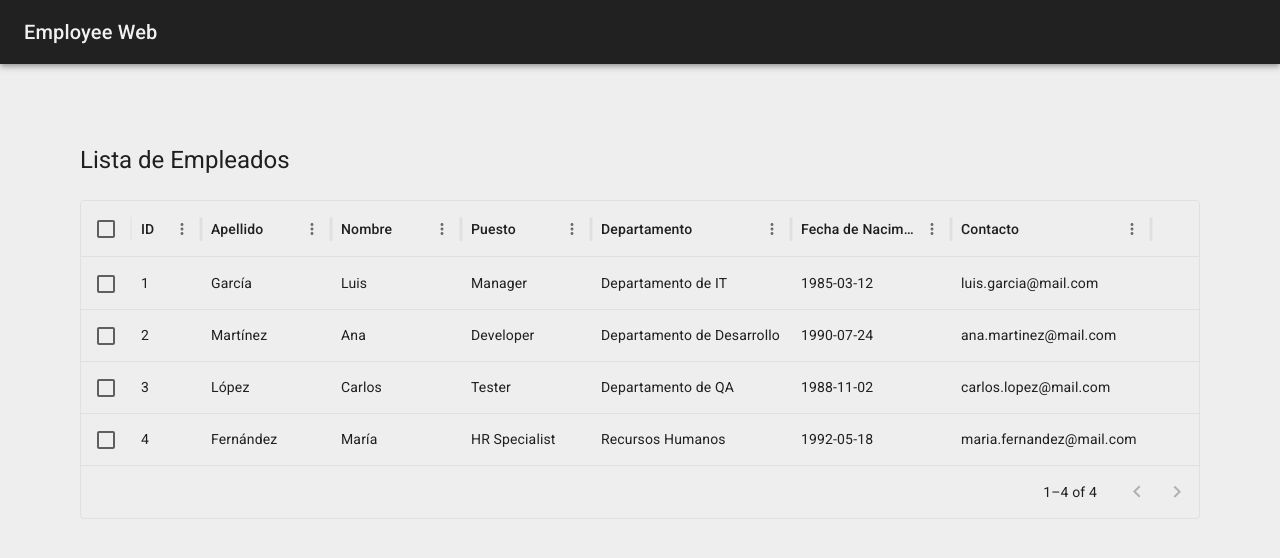
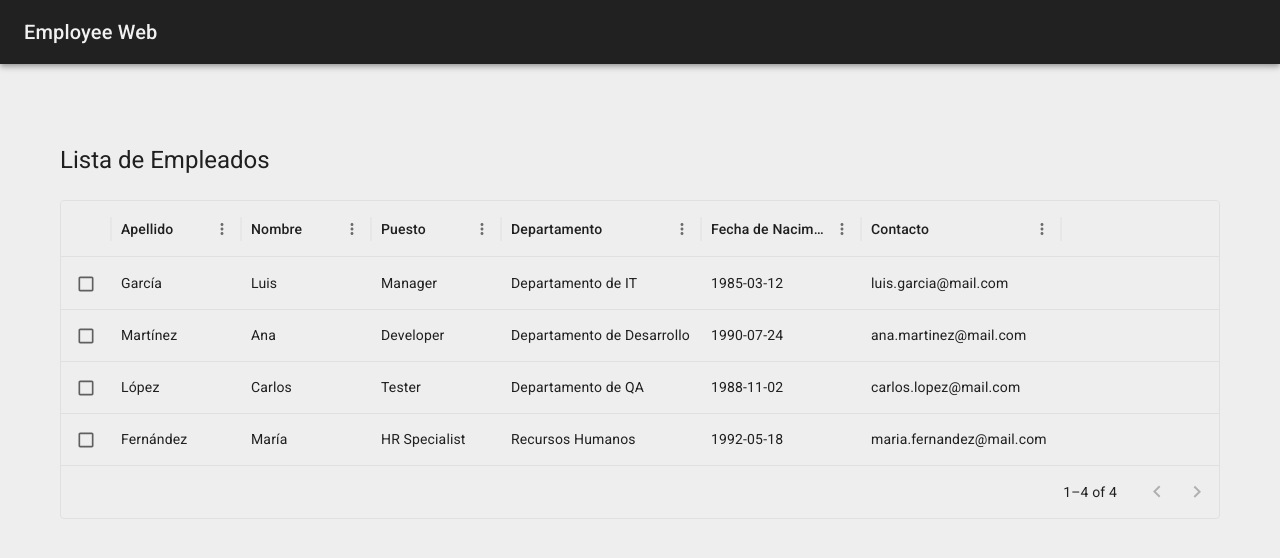
Before and after one commit to MartinezFabian/EmployeeWeb_React_TypeScript, a React (Vite) app: page / in a window 1280 px wide. Shown: the top 558 px of the page. Built offline with nearby package versions, Linux system fonts and the light colour scheme.

Commit message:
Add models Employee.ts and EmployeesState.ts

```diff
--- a/package.json
+++ b/package.json
@@ -15,8 +15,10 @@
     "@mui/icons-material": "^5.15.19",
     "@mui/material": "^5.15.19",
     "@mui/x-data-grid": "^7.6.1",
+    "@reduxjs/toolkit": "^2.2.5",
     "react": "^18.2.0",
-    "react-dom": "^18.2.0"
+    "react-dom": "^18.2.0",
+    "react-redux": "^9.1.2"
   },
   "devDependencies": {
     "@types/react": "^18.2.66",
--- a/src/App.tsx
+++ b/src/App.tsx
@@ -17,11 +17,9 @@ const App: React.FC<AppProps> = () => {
         sx={{
           overflow: 'hidden',
           flexGrow: 1,
-          p: {
-            xs: 3, // for mobile
-            md: 5, // for desktop
-            lg: 10, // for large desktop
-          },
+          maxWidth: '1200px',
+          margin: '60px auto 0 auto',
+          padding: '20px',
         }}
       >
         <Home />
--- a/src/pages/home/components/EmployeeTable.tsx
+++ b/src/pages/home/components/EmployeeTable.tsx
@@ -1,6 +1,7 @@
 import React from 'react';
 
 import { DataGrid, GridColDef } from '@mui/x-data-grid';
+import { Checkbox } from '@mui/material';
 
 const employeesTest = [
   {
@@ -42,7 +43,13 @@ const employeesTest = [
 ];
 
 const columns: GridColDef[] = [
-  { field: 'id', headerName: 'ID', width: 70 },
+  {
+    field: 'actions',
+    type: 'actions',
+    sortable: false,
+    width: 50,
+    renderCell: () => <Checkbox size="small" />,
+  },
   { field: 'lastName', headerName: 'Apellido', width: 130 },
   { field: 'firstName', headerName: 'Nombre', width: 130 },
   { field: 'position', headerName: 'Puesto', width: 130 },
@@ -58,13 +65,20 @@ interface EmployeeTableProps {
 const EmployeeTable: React.FC<EmployeeTableProps> = () => {
   return (
     <DataGrid
-      checkboxSelection
       rows={employeesTest}
       columns={columns}
+      disableColumnResize
       disableColumnSelector
       disableRowSelectionOnClick
       autoHeight
-      pageSizeOptions={[5, 10]}
+      initialState={{
+        pagination: {
+          paginationModel: {
+            pageSize: 8,
+          },
+        },
+      }}
+      pageSizeOptions={[8]}
       getRowId={(row) => row.id}
     />
   );
```
Also changed, not shown: src/models/Employee.ts (added, +11 -0 lines), src/models/EmployeesState.ts (added, +8 -0 lines), 1 other file (tests, documents, lock files or other folders).
